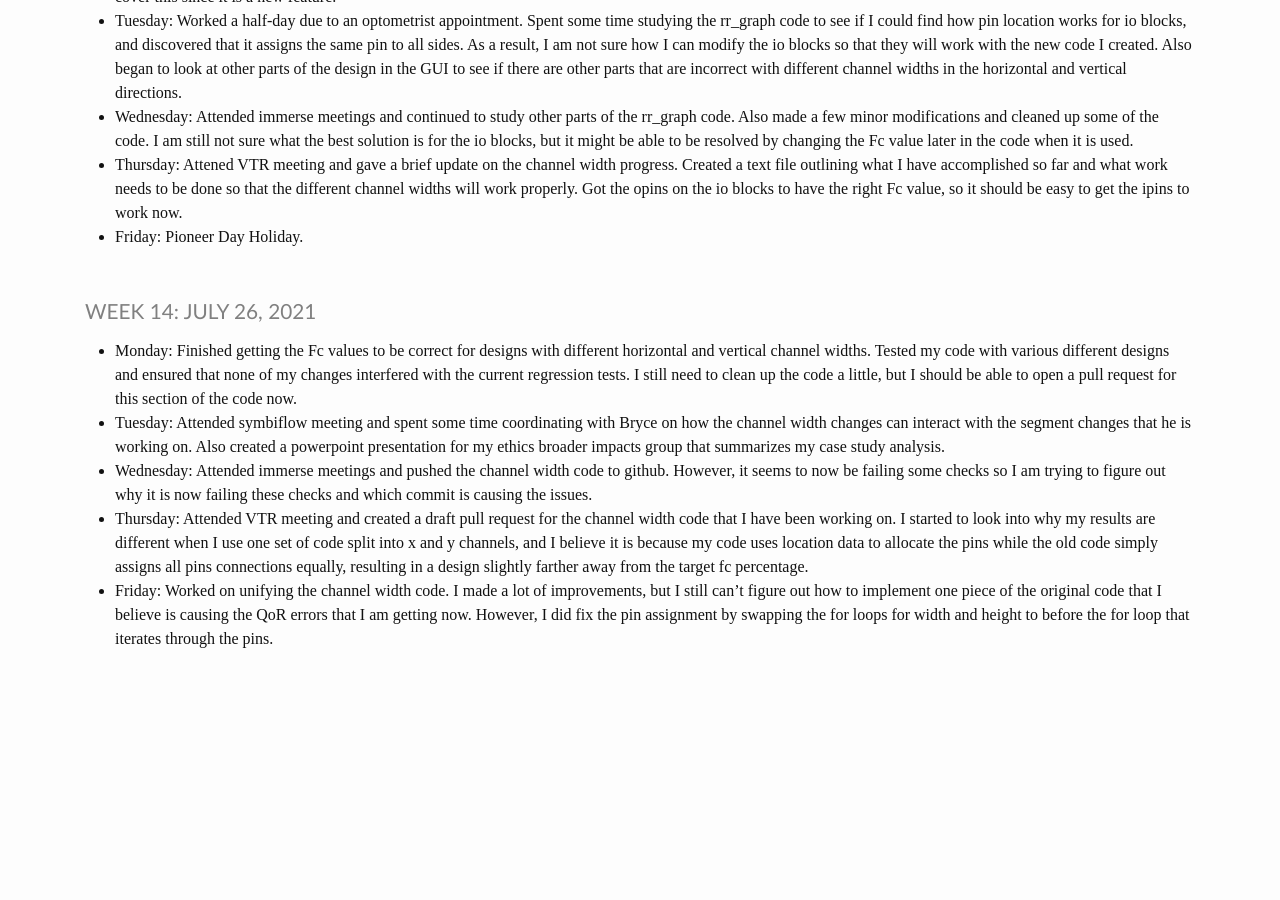
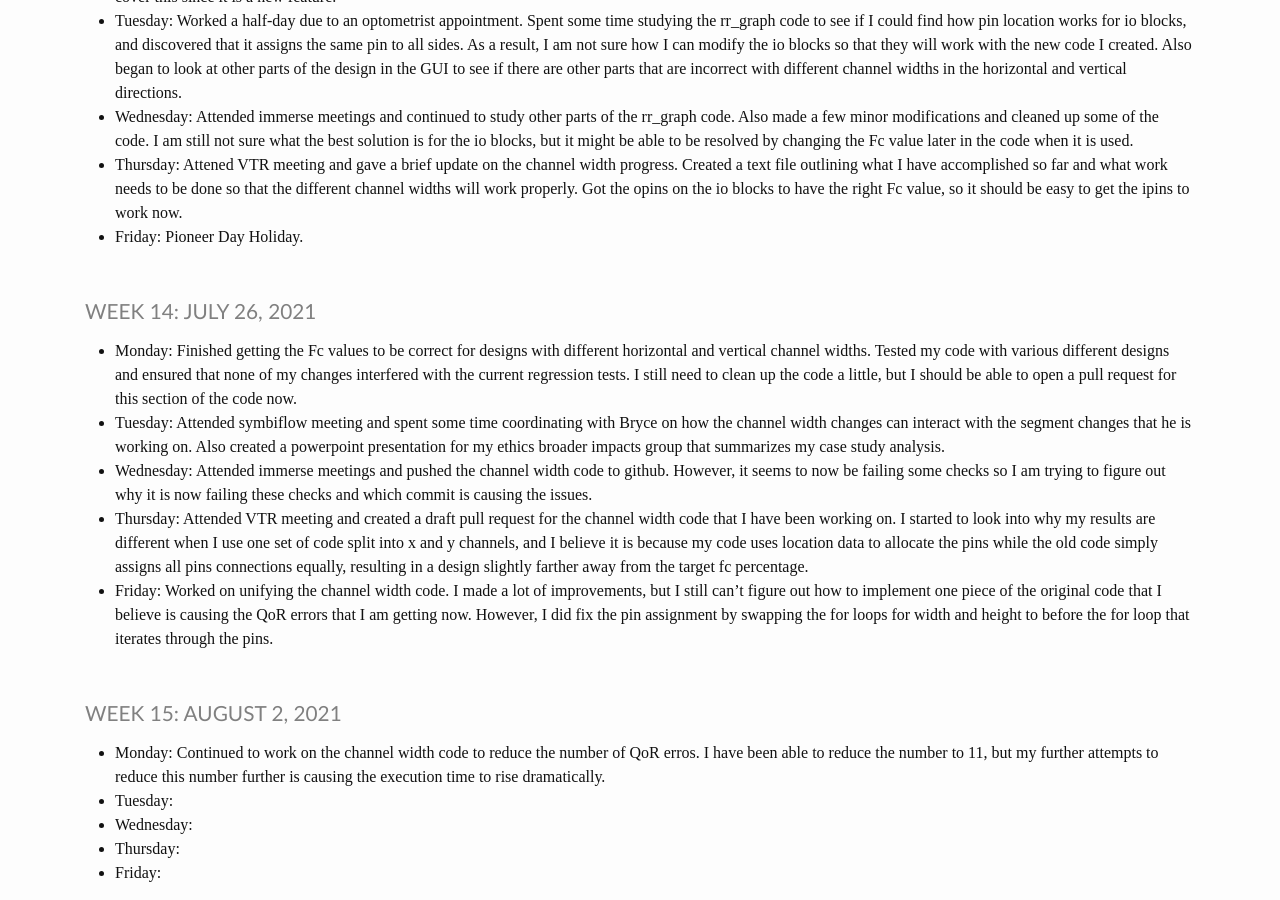
Before and after one commit to heinerb1/heinerb1.github.io, a Jekyll site: the page built from _pages/log.md, in a window 1280 px wide and 900 px high, scrolled down 4260 px. Built offline with Jekyll 4.4.1, drawn with Linux system fonts in a browser that asks for light colours; before the commit the page ends 4926 px from its top, so only the background shows below that.

Commit message:
8/2 Update

```diff
--- a/_pages/log.md
+++ b/_pages/log.md
@@ -244,3 +244,13 @@ title: IMMERSE Log
               implement one piece of the original code that I believe is causing the QoR errors that I am getting now.
               However, I did fix the pin assignment by swapping the for loops for width and height to before the for loop
               that iterates through the pins.
+
+### Week 15: August 2, 2021
+
+* **Monday**: Continued to work on the channel width code to reduce the number of QoR erros. I have been able to reduce the
+              number to 11, but my further attempts to reduce this number further is causing the execution time to rise
+              dramatically.
+* **Tuesday**:
+* **Wednesday**:
+* **Thursday**:
+* **Friday**:
```
